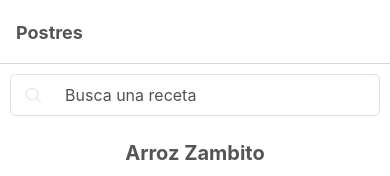
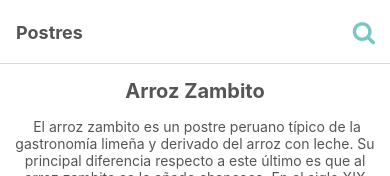
Before and after one commit to jeanDlc/recetas-ya, a React Native app: screen /TabPostres in a window 390 px wide. Shown: the top 176 px of the page. Built offline with nearby package versions, Linux system fonts and the light colour scheme; what expo-linking would draw is missing.

Commit message:
El buscador aparece al presionar el botón

```diff
--- a/App.tsx
+++ b/App.tsx
@@ -1,7 +1,7 @@
 import { StatusBar } from "expo-status-bar";
 import React from "react";
 import { SafeAreaProvider } from "react-native-safe-area-context";
-
+import BuscadorState from "./context/buscador/BuscadorState";
 import useCachedResources from "./hooks/useCachedResources";
 import useColorScheme from "./hooks/useColorScheme";
 import Navigation from "./navigation";
@@ -15,8 +15,10 @@ export default function App() {
   } else {
     return (
       <SafeAreaProvider>
-        <Navigation colorScheme={colorScheme} />
-        <StatusBar backgroundColor="white" />
+        <BuscadorState>
+          <Navigation colorScheme={colorScheme} />
+          <StatusBar backgroundColor="white" />
+        </BuscadorState>
       </SafeAreaProvider>
     );
   }
--- /dev/null
+++ b/components/Fade.tsx
@@ -0,0 +1,37 @@
+import React, { useEffect, useRef, FC } from "react";
+import { Animated } from "react-native";
+export interface FadeProps {
+  duracion: number; //ms que durará la animación
+  condicion: boolean; // se muestra o no
+}
+
+const Fade: FC<FadeProps> = ({ duracion, condicion, children }) => {
+  const fadeAnim = useRef(new Animated.Value(0)).current;
+  const fadeIn = () => {
+    Animated.timing(fadeAnim, {
+      toValue: 1,
+      duration: duracion,
+      useNativeDriver: true,
+    }).start();
+  };
+  const fadeOut = () => {
+    Animated.timing(fadeAnim, {
+      toValue: 0,
+      duration: duracion,
+      useNativeDriver: true,
+    }).start();
+  };
+  useEffect(() => {
+    //dependiendo de la condición, se mostrará o no el componente children
+    if (condicion) {
+      fadeIn();
+    } else {
+      fadeOut();
+    }
+  }, [condicion]);
+  return (
+    <Animated.View style={{ opacity: fadeAnim }}>{children}</Animated.View>
+  );
+};
+
+export default Fade;
--- /dev/null
+++ b/components/btnActivarBuscador.tsx
@@ -0,0 +1,29 @@
+import React, { FC } from "react";
+import { TouchableOpacity, StyleSheet } from "react-native";
+import { FontAwesome, AntDesign } from "@expo/vector-icons";
+import useColorScheme from "../hooks/useColorScheme";
+import Colors from "../constants/Colors";
+import useBuscadorContext from "../hooks/useBuscadorContext";
+export interface BtnActivarBuscadorProps {}
+
+const BtnActivarBuscador: FC = () => {
+  const { toogle, activo } = useBuscadorContext();
+  const tema = useColorScheme();
+  const colorPrincipal = Colors[tema].tint;
+  return (
+    <TouchableOpacity onPress={toogle} style={defStyles.btn}>
+      {activo ? (
+        <AntDesign name="close" size={24} color={colorPrincipal} />
+      ) : (
+        <FontAwesome name="search" size={24} color={colorPrincipal} />
+      )}
+    </TouchableOpacity>
+  );
+};
+const defStyles = StyleSheet.create({
+  btn: {
+    backgroundColor: "white",
+    marginHorizontal: 15,
+  },
+});
+export default BtnActivarBuscador;
--- /dev/null
+++ b/context/buscador/BuscadorState.tsx
@@ -0,0 +1,23 @@
+import React, { useState, FC } from "react";
+import { createContext } from "react";
+export interface IContextProps {
+  activo: boolean;
+  toogle: () => void;
+}
+export const BuscadorContext = createContext<IContextProps>(
+  {} as IContextProps
+);
+
+const BuscadorState: FC = ({ children }) => {
+  const [activo, setActivo] = useState<boolean>(false);
+  const toogle = (): void => {
+    const estado = activo;
+    setActivo(!estado);
+  };
+  return (
+    <BuscadorContext.Provider value={{ activo, toogle }}>
+      {children}
+    </BuscadorContext.Provider>
+  );
+};
+export default BuscadorState;
--- /dev/null
+++ b/hooks/useBuscadorContext.ts
@@ -0,0 +1,10 @@
+import React, { useContext } from "react";
+import {
+  BuscadorContext,
+  IContextProps,
+} from "../context/buscador/BuscadorState";
+const useBuscadorContext = (): IContextProps => {
+  const context = useContext(BuscadorContext);
+  return context;
+};
+export default useBuscadorContext;
--- a/navigation/index.tsx
+++ b/navigation/index.tsx
@@ -28,6 +28,7 @@ import {
   RootTabScreenProps,
 } from "../types";
 import LinkingConfiguration from "./LinkingConfiguration";
+import BtnActivarBuscador from "../components/btnActivarBuscador";
 
 export default function Navigation({
   colorScheme,
@@ -145,6 +146,7 @@ function BottomTabNavigator() {
             color: Colors[colorScheme].text,
             fontWeight: "bold",
           },
+          headerRight: () => <BtnActivarBuscador />,
         }}
       />
     </BottomTab.Navigator>
--- a/screens/PostresScreen.tsx
+++ b/screens/PostresScreen.tsx
@@ -2,12 +2,20 @@ import * as React from "react";
 import ListaRecetas from "../components/ListaRecetas";
 import BuscadorRecetas from "../components/BuscadorRecetas";
 import { useRecetas } from "../hooks/useRecetas";
+import useBuscadorContext from "../hooks/useBuscadorContext";
+import Fade from "../components/Fade";
 export default function PostresScreen() {
   //trae todos los postres y una función para filtrar con el buscador
   const { recetas: postres, filtrar } = useRecetas("postre");
+  const { activo } = useBuscadorContext();
+
   return (
     <>
-      <BuscadorRecetas filtrar={filtrar} />
+      {activo && (
+        <Fade duracion={1000} condicion={activo}>
+          <BuscadorRecetas filtrar={filtrar} />
+        </Fade>
+      )}
       <ListaRecetas recetas={postres} />
     </>
   );
```
